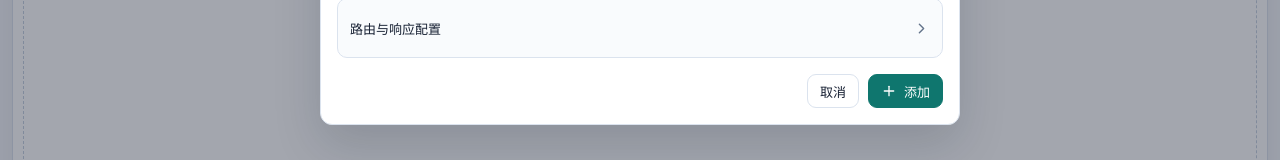
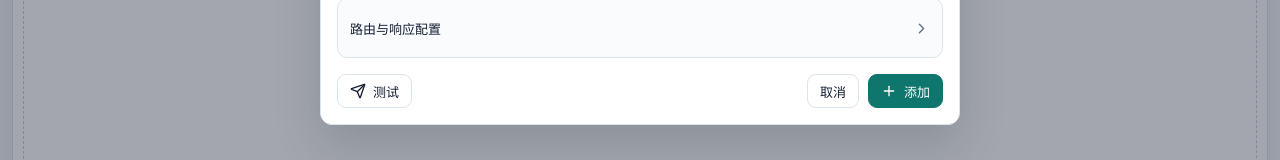
Before and after one commit to SunHuilong/Quota-Dock, a Vue app: page / in a window 1280 px wide. Both pictures are taken after a click on the button "新增". Shown: the part 517-677 px from the top of the page. Built offline with nearby package versions, Linux system fonts and the light colour scheme.

Commit message:
优化供应商弹窗操作区与错误提示展示

```diff
--- a/src/renderer/App.vue
+++ b/src/renderer/App.vue
@@ -134,6 +134,7 @@ const refreshingAll = ref(false);
 const refreshingDue = ref(false);
 const showApiKey = ref(false);
 const errorMessage = ref("");
+const providerFormErrorMessage = ref("");
 const refreshingIds = ref<string[]>([]);
 const isProviderModalOpen = ref(false);
 const isTemplateConfigOpen = ref(false);
@@ -238,6 +239,10 @@ function setError(error: unknown, fallback: string) {
   errorMessage.value = error instanceof Error ? error.message : fallback;
 }
 
+function setProviderFormError(error: unknown, fallback: string) {
+  providerFormErrorMessage.value = error instanceof Error ? error.message : fallback;
+}
+
 function resetTestResult() {
   testResponse.value = null;
   testMessage.value = "";
@@ -260,6 +265,7 @@ function resetForm() {
   applyTemplatePreset("openai-usage");
   form.refreshIntervalMinutes = 30;
   showApiKey.value = false;
+  providerFormErrorMessage.value = "";
   resetTestResult();
 }
 
@@ -294,6 +300,7 @@ function editProvider(provider: QuotaProvider) {
   form.refreshIntervalMinutes = provider.refreshIntervalMinutes;
   showApiKey.value = false;
   errorMessage.value = "";
+  providerFormErrorMessage.value = "";
   resetTestResult();
   isProviderModalOpen.value = true;
 }
@@ -459,7 +466,7 @@ async function bootstrap() {
 
 async function saveProvider() {
   saving.value = true;
-  errorMessage.value = "";
+  providerFormErrorMessage.value = "";
 
   try {
     const savedProvider = await bridge.saveProvider(buildProviderInput());
@@ -468,7 +475,7 @@ async function saveProvider() {
     await loadProviders();
     await refreshProvider(savedProvider);
   } catch (error) {
-    setError(error, "保存失败");
+    setProviderFormError(error, "保存失败");
   } finally {
     saving.value = false;
   }
@@ -476,7 +483,7 @@ async function saveProvider() {
 
 async function sendTestRequest() {
   testingRequest.value = true;
-  errorMessage.value = "";
+  providerFormErrorMessage.value = "";
   testMessage.value = "";
   selectedJsonLeaf.value = null;
 
@@ -485,7 +492,7 @@ async function sendTestRequest() {
     testMessage.value = "已获取 JSON 响应";
   } catch (error) {
     testResponse.value = null;
-    setError(error, "发送失败");
+    setProviderFormError(error, "发送失败");
   } finally {
     testingRequest.value = false;
   }
@@ -845,15 +852,6 @@ onBeforeUnmount(() => {
                 </label>
               </div>
 
-              <div class="test-request-row">
-                <button class="button button-ghost" type="button" :disabled="testingRequest" @click="sendTestRequest">
-                  <Loader2 v-if="testingRequest" :size="16" class="spinning" />
-                  <Send v-else :size="16" />
-                  发送
-                </button>
-                <span v-if="testMessage" class="test-message">{{ testMessage }}</span>
-              </div>
-
               <section v-if="testResponse !== null" class="json-result">
                 <div class="json-result-head">
                   <strong>JSON 响应</strong>
@@ -892,7 +890,21 @@ onBeforeUnmount(() => {
             </div>
           </section>
 
-          <div class="modal-actions">
+          <p v-if="providerFormErrorMessage" class="notice notice-error" role="alert">
+            <AlertTriangle :size="16" />
+            {{ providerFormErrorMessage }}
+          </p>
+
+          <div class="modal-actions provider-modal-actions">
+            <div class="test-request-row">
+              <button class="button button-ghost" type="button" :disabled="testingRequest" @click="sendTestRequest">
+                <Loader2 v-if="testingRequest" :size="16" class="spinning" />
+                <Send v-else :size="16" />
+                测试
+              </button>
+              <span v-if="testMessage" class="test-message">{{ testMessage }}</span>
+            </div>
+            <div class="modal-action-group">
               <button class="button button-ghost" type="button" :disabled="saving" @click="closeProviderModal">取消</button>
               <button class="button button-primary" type="submit" :disabled="saving">
                 <Loader2 v-if="saving" :size="16" class="spinning" />
@@ -900,6 +912,7 @@ onBeforeUnmount(() => {
                 <Plus v-else :size="16" />
                 {{ isEditing ? "保存" : "添加" }}
               </button>
+            </div>
           </div>
         </form>
       </div>
--- a/src/styles/app.css
+++ b/src/styles/app.css
@@ -1003,6 +1003,22 @@ p {
   padding-top: 4px;
 }
 
+.provider-modal-actions {
+  justify-content: space-between;
+}
+
+.provider-modal-actions .test-request-row {
+  flex: 1 1 0;
+}
+
+.modal-action-group {
+  display: flex;
+  flex: 0 0 auto;
+  align-items: center;
+  gap: 9px;
+  margin-left: 10px;
+}
+
 .delete-modal {
   text-align: center;
 }
```
Lines whose indentation alone changed are shown as unchanged.
